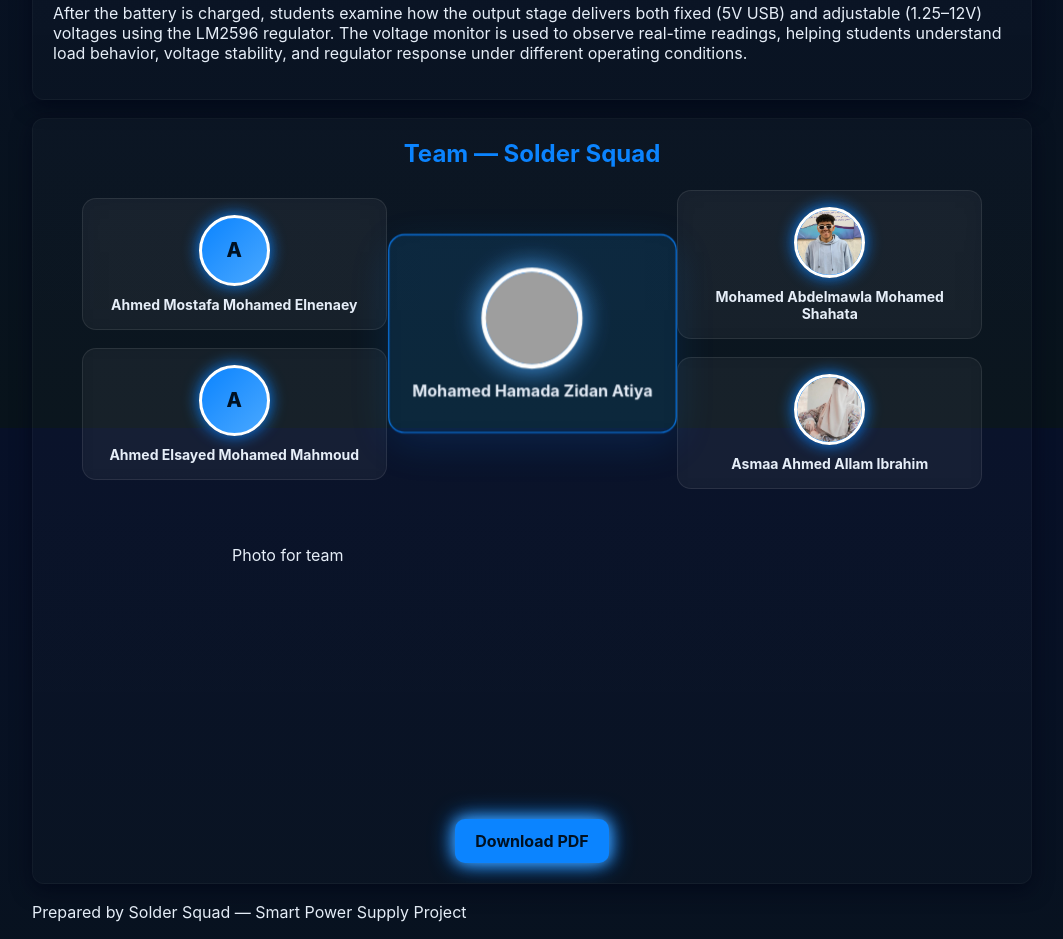
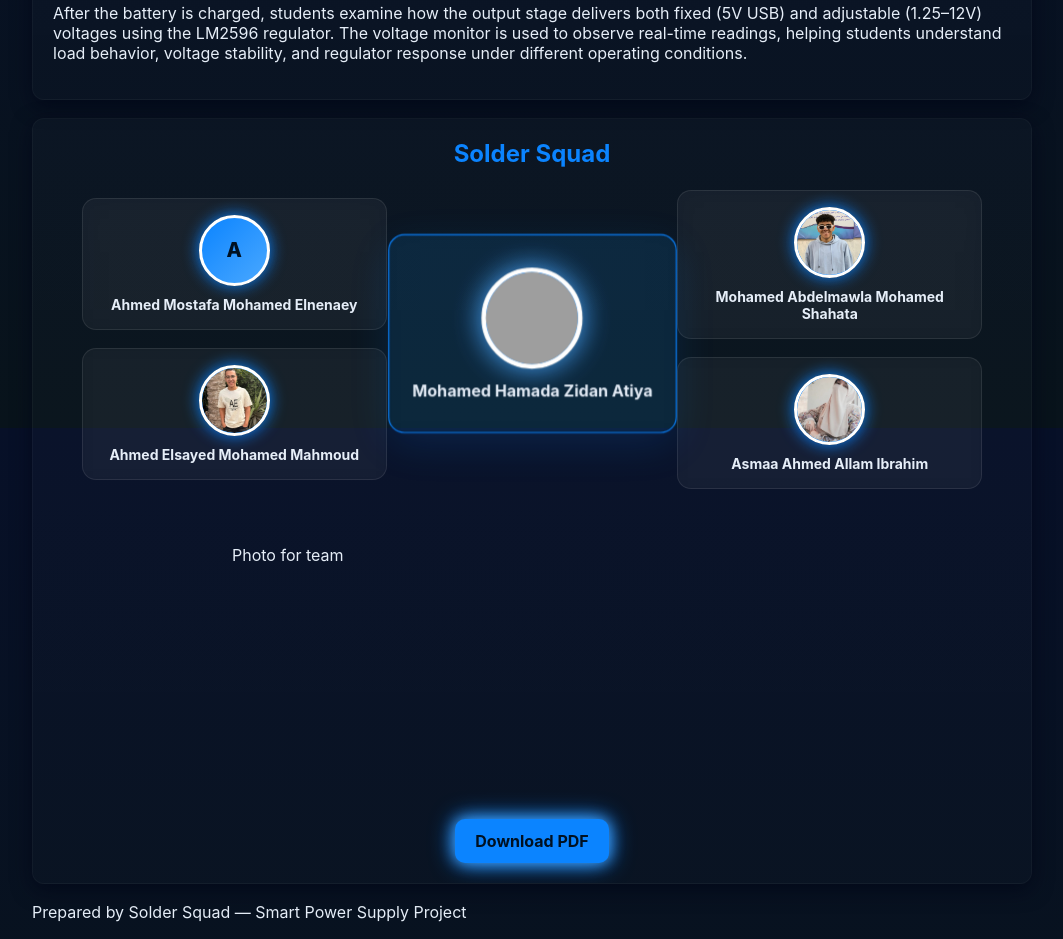
Before and after one commit to MohamedZidan0/smart-power-supply, a plain HTML site: page index.html in a window 1280 px wide. Shown: the part 2772-3711 px from the top of the page, without its empty margins (108-1171 px from the left). Drawn offline with Linux system fonts and the light colour scheme; grey boxes are pictures that could not be loaded.

Commit message:
Simplify team section header and avatar image

```diff
--- a/index.html
+++ b/index.html
@@ -816,7 +816,7 @@
             </section>
 
             <section id="team" class="slide">
-                <h2 style="text-align:center; margin-bottom:22px;">Team — Solder Squad</h2>
+                <h2 style="text-align:center; margin-bottom:22px;">Solder Squad</h2>
 
                 <div class="team-layout">
                     <div class="side-group">
@@ -826,7 +826,10 @@
                         </div>
 
                         <div class="team-card">
-                            <div class="avatar">A</div>
+                            <div class="avatar">
+                            <img src="Hegazy.jpg" alt="Ahmed Elsayed Mohamed Mahmoud Avatarr"
+                                style="width:100%; height:100%; object-fit:cover; border-radius:50%;">
+                        </div>
                             <div class="name">Ahmed Elsayed Mohamed Mahmoud</div>
                         </div>
                     </div>
```
